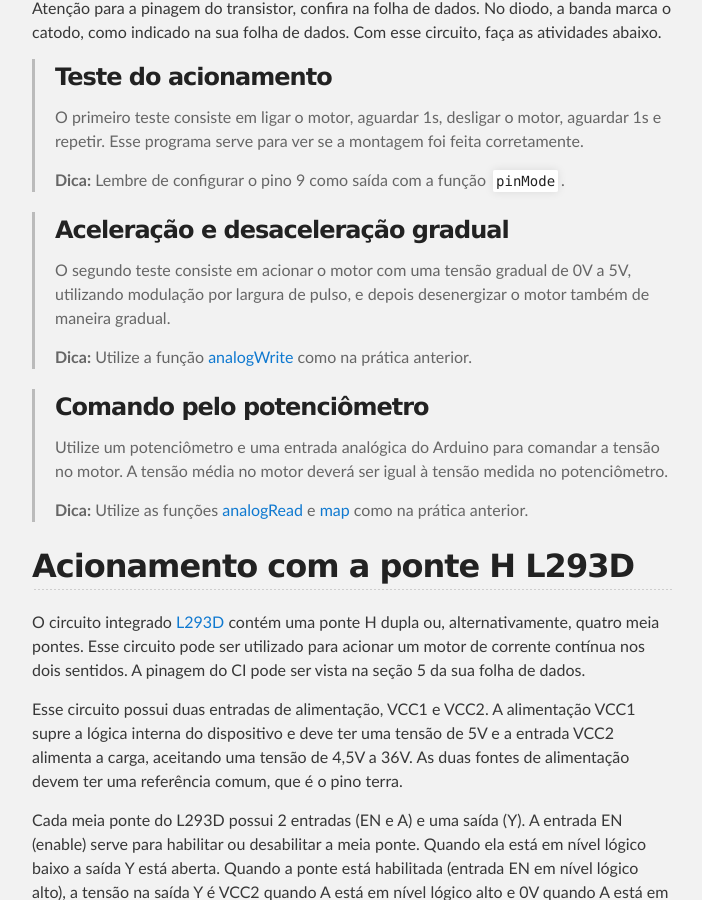
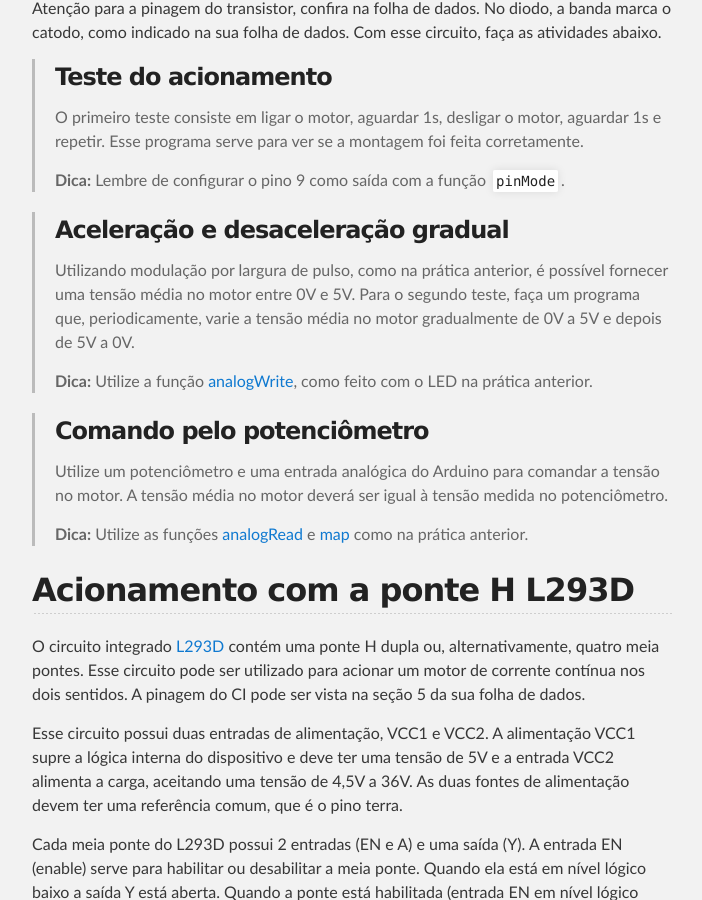
Before and after one commit to dimasad/dimasad.github.io.OLD, a Jekyll site: the page built from _eletronica/pratica3.md, in a window 1280 px wide and 900 px high, scrolled down 1433 px. Shown: the whole window, without its empty margins (288-990 px from the left). Built offline with Jekyll 4.4.1, drawn with Linux system fonts in a browser that asks for light colours.

Commit message:
Atualizando eletronica/pratica3 para 2019-1.

```diff
--- a/_eletronica/pratica3.md
+++ b/_eletronica/pratica3.md
@@ -56,11 +56,13 @@ Com esse circuito, faça as atividades abaixo.
 
 > ### Aceleração e desaceleração gradual
 >
-> O segundo teste consiste em acionar o motor com uma tensão gradual de 0V a 5V,
-> utilizando modulação por largura de pulso, e depois desenergizar o motor
-> também de maneira gradual.
+> Utilizando modulação por largura de pulso, como na prática anterior, é
+> possível fornecer uma tensão média no motor entre 0V e 5V. Para o segundo
+> teste, faça um programa que, periodicamente, varie a tensão média no motor
+> gradualmente de 0V a 5V e depois de 5V a 0V.
 >
-> **Dica:** Utilize a função [analogWrite] como na prática anterior.
+> **Dica:** Utilize a função [analogWrite], como feito com o LED na prática
+> anterior.
 
 
 > ### Comando pelo potenciômetro
```
